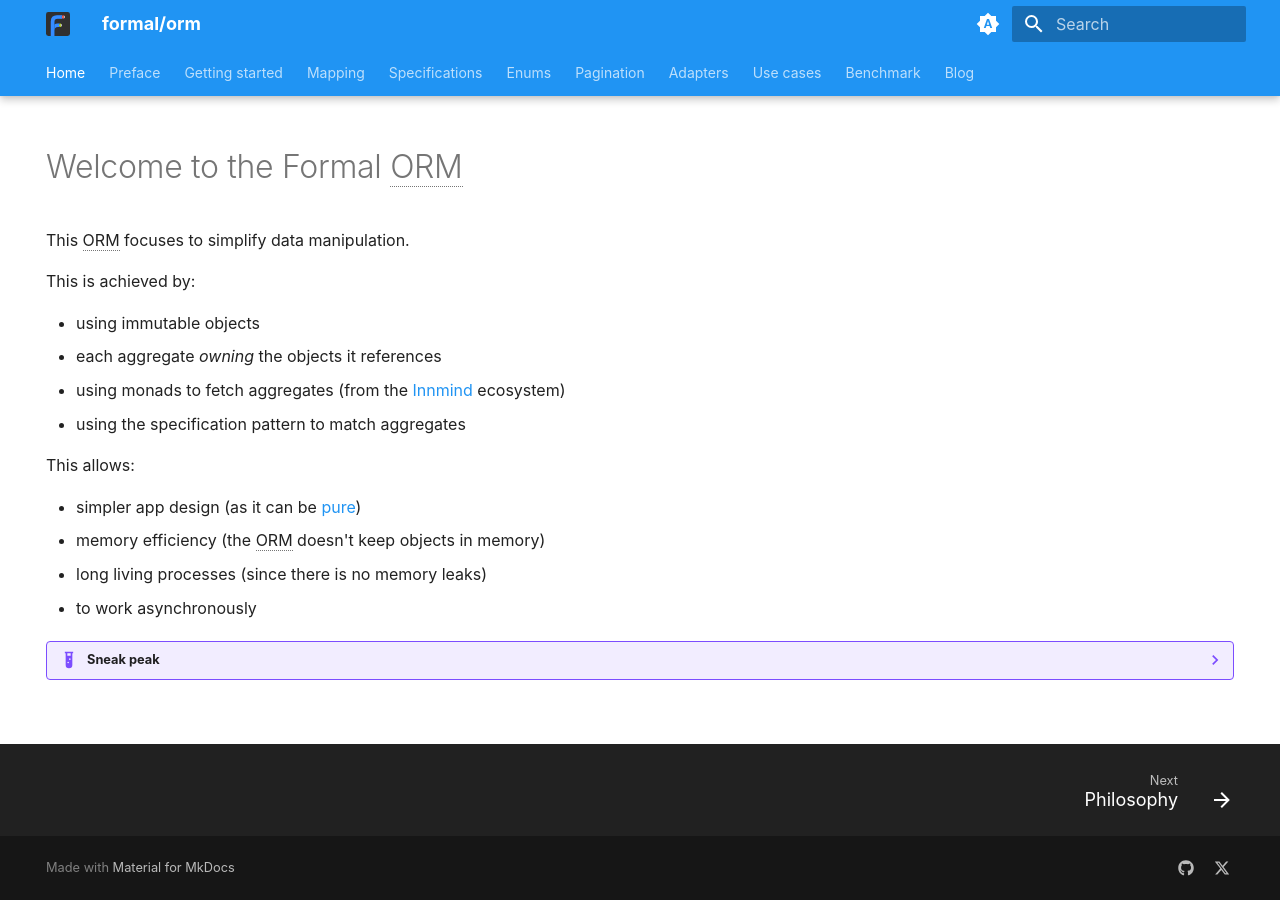
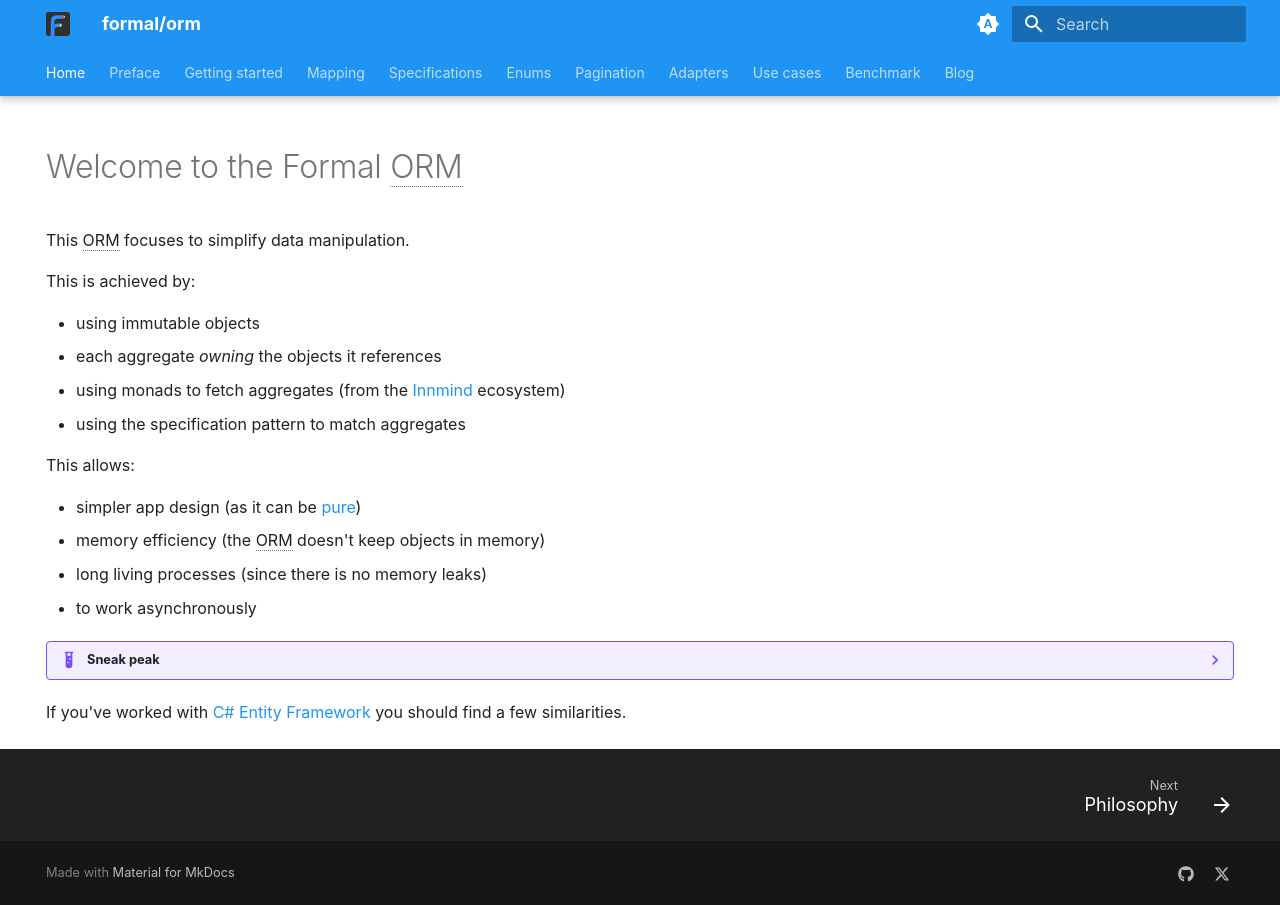
Before and after one commit to formal-php/orm, an MkDocs documentation site: the page built from documentation/index.md, in a window 1280 px wide. Built offline with MkDocs 1.6.1 and Material for MkDocs 9.7.7, drawn with Linux system fonts in a browser that asks for light colours; plug-ins that fetch from the network failed and are left out.

Commit message:
mention similarity with Entity Framework

````diff
--- a/documentation/index.md
+++ b/documentation/index.md
@@ -43,4 +43,6 @@ This allows:
         ->foreach(static fn($aggregate) => doStuff($aggregate));
     ```
 
+If you've worked with [C# Entity Framework](https://learn.microsoft.com/en-us/ef/core/get-started/overview/first-app) you should find a few similarities.
+
 *[ORM]: Object Relational Mapping
````
